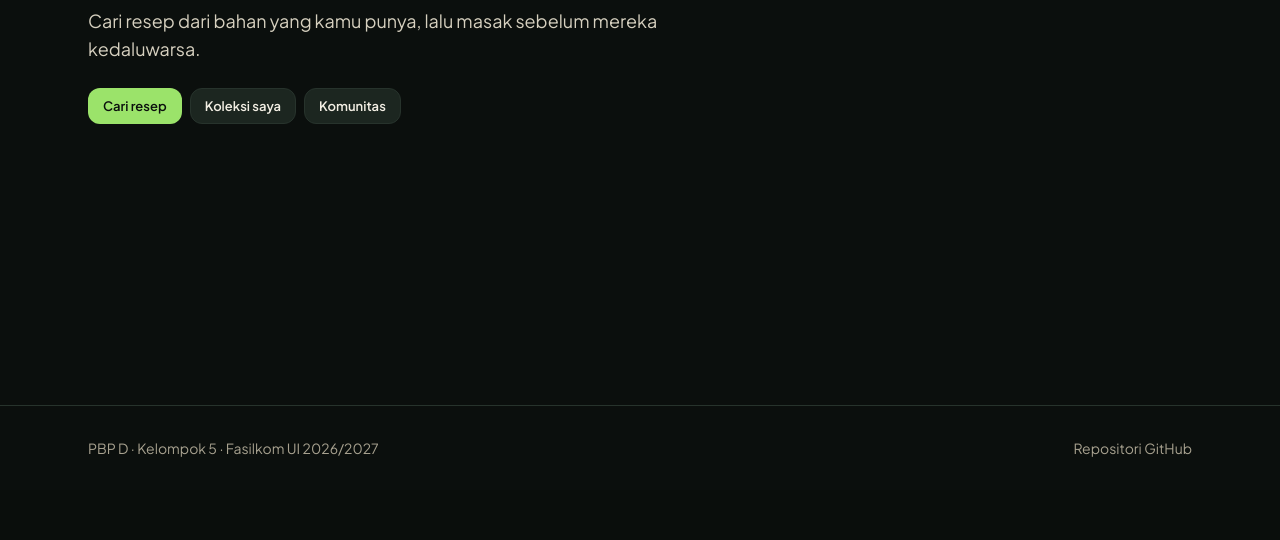
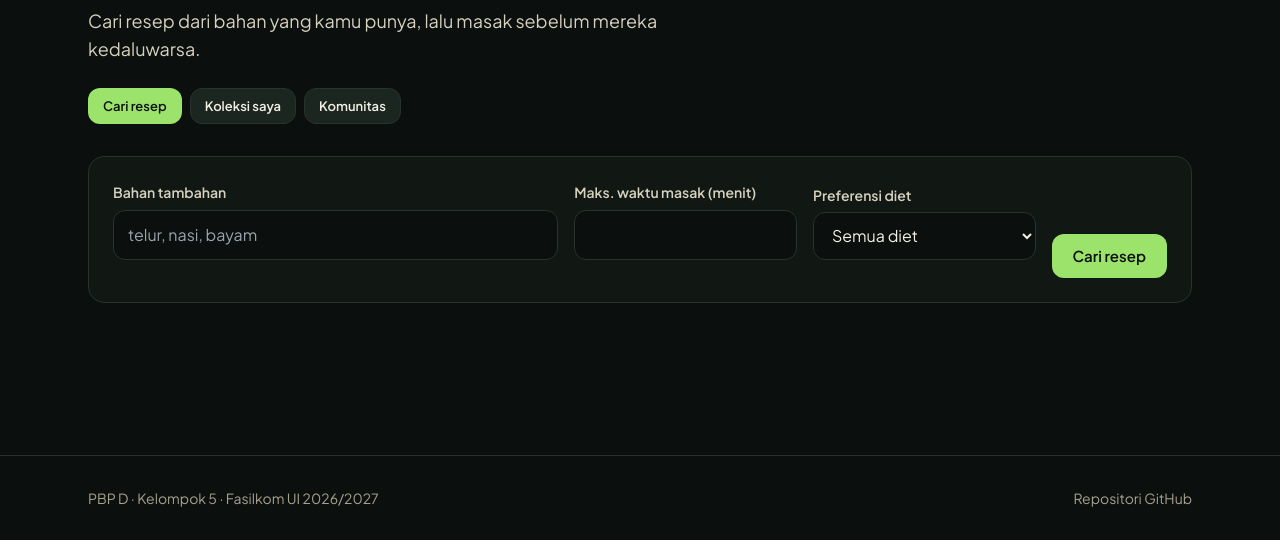
Before and after one commit to PBP-D-kelompok-5/Zero-Spoil-Zero-Waste, a Django app: page /recipes/ in a window 1280 px wide. Shown: the part 310-850 px from the top of the page. Before the commit the page ends 767 px from the top, so only its background shows below. Run offline with Django 5.2, Linux system fonts and the light colour scheme; some libraries are stand-ins or nearby versions.

Commit message:
feat(recipe-alchemist): added Spoonacular ingredient search

```diff
--- a/PantryNecromancer/settings.py
+++ b/PantryNecromancer/settings.py
@@ -14,6 +14,8 @@ import os
 from dotenv import load_dotenv
 
 load_dotenv()
+
+SPOONACULAR_API_KEY = os.getenv('SPOONACULAR_API_KEY')
 
 from pathlib import Path
 
@@ -162,5 +164,3 @@ LOGIN_URL = 'main:login'
 # https://docs.djangoproject.com/en/5.2/ref/settings/#default-auto-field
 
 DEFAULT_AUTO_FIELD = 'django.db.models.BigAutoField'
-
-SPOONACULAR_API_KEY = os.getenv('SPOONACULAR_API_KEY')
--- a/recipe_alchemist/services.py
+++ b/recipe_alchemist/services.py
@@ -1,5 +1,9 @@
+import hashlib
+import json
+
 import requests
 from django.conf import settings
+from django.core.cache import cache
 
 BASE_URL = 'https://api.spoonacular.com'
 
@@ -14,6 +18,8 @@ ID_TO_EN = {
     'mentega': 'butter', 'santan': 'coconut milk',
 }
 
+CACHE_SECONDS = 60 * 60 * 6  # 6 jam
+
 
 def to_english(name):
     name = name.strip().lower()
@@ -27,16 +33,35 @@ class SpoonacularError(Exception):
 def _get(path, params):
     if not settings.SPOONACULAR_API_KEY:
         raise SpoonacularError('API key Spoonacular belum diatur.')
+
+    # Pencarian yang sama dalam 6 jam tidak memakai kuota lagi.
+    key = 'spoon:' + hashlib.md5(f'{path}{json.dumps(params, sort_keys=True)}'.encode()).hexdigest()
+    cached = cache.get(key)
+    if cached is not None:
+        return cached
+
     try:
         response = requests.get(
             f'{BASE_URL}{path}',
             params={**params, 'apiKey': settings.SPOONACULAR_API_KEY},
-            timeout=8,
+            timeout=15,
         )
         response.raise_for_status()
+    except requests.HTTPError as exc:
+        code = exc.response.status_code
+        if code == 402:
+            raise SpoonacularError('Kuota harian Spoonacular habis. Coba lagi besok.') from exc
+        if code in (401, 403):
+            raise SpoonacularError('API key Spoonacular ditolak.') from exc
+        raise SpoonacularError(f'Spoonacular mengembalikan galat {code}.') from exc
+    except requests.Timeout as exc:
+        raise SpoonacularError('Spoonacular terlalu lama merespons.') from exc
     except requests.RequestException as exc:
         raise SpoonacularError('Spoonacular tidak dapat dihubungi.') from exc
-    return response.json()
+
+    data = response.json()
+    cache.set(key, data, CACHE_SECONDS)  # galat tidak disimpan di cache
+    return data
 
 
 def find_by_ingredients(ingredients, *, max_minutes=None, diet='', number=12):
@@ -46,8 +71,8 @@ def find_by_ingredients(ingredients, *, max_minutes=None, diet='', number=12):
 
     found = _get('/recipes/findByIngredients', {
         'ingredients': names,
-        'number': 24,          # fetch extra, since local filters drop some
-        'ranking': 2,          # minimize missing ingredients
+        'number': 12,          # ambil sedikit lebih banyak, karena filter lokal membuang sebagian
+        'ranking': 2,          # minimalkan bahan yang kurang
         'ignorePantry': 'true',
     })
     if not found:
--- a/recipe_alchemist/views.py
+++ b/recipe_alchemist/views.py
@@ -12,7 +12,7 @@ from django.views.decorators.http import require_GET, require_http_methods, requ
 from death_clock.models import PantryItem
 from .forms import RecipeForm, SaveApiRecipeForm, SearchForm
 from .models import Recipe
-from .services import SpoonacularError, find_by_ingredients
+from .services import SpoonacularError, find_by_ingredients, to_english
 
 
 def is_ajax(request):
@@ -33,11 +33,39 @@ def login_required_ajax(view):
     return wrapper
 
 
+def local_matches(request, names, max_minutes, diet, limit=12):
+    """Resep milik sendiri + resep publik komunitas yang memakai bahan yang dicari."""
+    names = sorted({n.strip().lower() for n in names if n.strip()})
+    if not names:
+        return []
+
+    visible = Q(is_public=True)
+    if request.user.is_authenticated:
+        visible |= Q(user=request.user)
+
+    hit = Q()
+    for name in names:
+        hit |= Q(ingredients__icontains=name) | Q(ingredients__icontains=to_english(name))
+
+    queryset = Recipe.objects.filter(visible).filter(hit).select_related('user')
+    if diet:
+        queryset = queryset.filter(diet=diet)
+    if max_minutes:
+        queryset = queryset.filter(Q(cook_time_minutes__lte=max_minutes) | Q(cook_time_minutes__isnull=True))
+
+    recipes = list(queryset)
+    for recipe in recipes:
+        text = recipe.ingredients.lower()
+        recipe.matched = [n for n in names if n in text or to_english(n) in text]
+    recipes.sort(key=lambda r: (-len(r.matched), -r.updated_at.timestamp()))
+    return recipes[:limit]
+
+
 # ---------- Cari (Spoonacular) ----------
 @require_GET
 def recipe_list(request):
     form = SearchForm(request.GET or None)
-    results, error, searched = [], None, False
+    results, local_results, error, searched = [], [], None, False
 
     if request.GET and form.is_valid():
         names = form.cleaned_data['ingredients'].split(',')
@@ -45,15 +73,18 @@ def recipe_list(request):
             names += list(
                 PantryItem.objects.filter(user=request.user).active().values_list('name', flat=True)
             )
+        max_minutes = form.cleaned_data['max_minutes']
+        diet = form.cleaned_data['diet']
         searched = True
+
+        local_results = local_matches(request, names, max_minutes, diet)
         try:
-            results = find_by_ingredients(
-                names,
-                max_minutes=form.cleaned_data['max_minutes'],
-                diet=form.cleaned_data['diet'],
-            )
+            results = find_by_ingredients(names, max_minutes=max_minutes, diet=diet)
         except SpoonacularError as exc:
             error = str(exc)
+
+        api_ids = {r['id'] for r in results}
+        local_results = [r for r in local_results if r.spoonacular_id not in api_ids]
 
     saved_ids = set()
     if request.user.is_authenticated:
@@ -63,7 +94,8 @@ def recipe_list(request):
         )
 
     return render(request, 'recipe_alchemist/recipe_list.html', {
-        'form': form, 'results': results, 'error': error, 'searched': searched, 'saved_ids': saved_ids,
+        'form': form, 'results': results, 'local_results': local_results,
+        'error': error, 'searched': searched, 'saved_ids': saved_ids,
     })
 
 
--- a/templates/recipe_alchemist/recipe_list.html
+++ b/templates/recipe_alchemist/recipe_list.html
@@ -13,19 +13,64 @@
 
   {% include 'recipe_alchemist/partials/tabs.html' with active='search' %}
 
-  {# ...the <form class="pn-form pn-card ..."> search form from before stays exactly the same... #}
+    <form method="get" class="pn-form pn-card mt-8 grid grid-cols-2 items-end gap-3 sm:gap-4 lg:grid-cols-[2fr_1fr_1fr_auto]" role="search">
+    <div class="pn-field col-span-2 lg:col-span-1">
+      <label class="pn-label" for="{{ form.ingredients.id_for_label }}">{{ form.ingredients.label }}</label>
+      {{ form.ingredients }}
+    </div>
+    <div class="pn-field">
+      <label class="pn-label" for="{{ form.max_minutes.id_for_label }}">{{ form.max_minutes.label }}</label>
+      {{ form.max_minutes }}
+    </div>
+    <div class="pn-field">
+      <label class="pn-label" for="{{ form.diet.id_for_label }}">{{ form.diet.label }}</label>
+      {{ form.diet }}
+    </div>
+    <button class="pn-btn pn-btn--primary col-span-2 lg:col-span-1" type="submit">Cari resep</button>
+
+    {% if user.is_authenticated %}
+    <label class="col-span-2 flex items-center gap-2 text-sm lg:col-span-4">
+      {{ form.use_pantry }} {{ form.use_pantry.label }}
+    </label>
+    {% endif %}
+  </form>
 
   <section class="mt-8" aria-live="polite">
+    {% if local_results %}
+      <h2 class="pn-heading mb-4">Dari koleksi &amp; komunitas</h2>
+      <div class="grid gap-4 sm:grid-cols-2 lg:grid-cols-3">
+        {% for recipe in local_results %}
+          <a href="{% url 'recipe_alchemist:recipe_detail' recipe.pk %}" class="pn-card pn-card--accent pn-tone-ecto flex flex-col gap-2 hover:border-bone-400">
+            <h3 class="font-display text-lg font-semibold">{{ recipe.title }}</h3>
+            <p class="text-xs pn-muted">
+              {% if recipe.cook_time_minutes %}{{ recipe.cook_time_minutes }} menit · {% endif %}{{ recipe.ingredient_list|length }} bahan
+            </p>
+            <p class="text-xs pn-muted">Cocok: {{ recipe.matched|join:", " }}</p>
+            <div class="mt-1 flex flex-wrap gap-2">
+              {% if recipe.user_id == user.id %}
+                <span class="pn-badge pn-tone-hex">Resepmu</span>
+              {% else %}
+                <span class="pn-badge pn-tone-ecto">Komunitas · {{ recipe.user.username }}</span>
+              {% endif %}
+            </div>
+          </a>
+        {% endfor %}
+      </div>
+    {% endif %}
+
     {% if error %}
-      <p class="pn-card">{{ error }}</p>
-    {% elif searched and not results %}
-      <p class="pn-card pn-muted">Tidak ada resep yang cocok. Coba longgarkan filter atau tambah bahan.</p>
+      <p class="pn-card mt-8">{{ error }}</p>
     {% elif results %}
+      <h2 class="pn-heading mb-4 {% if local_results %}mt-10{% endif %}">Dari Spoonacular</h2>
       <div class="grid gap-4 sm:grid-cols-2 lg:grid-cols-3">
         {% for r in results %}
           <article class="pn-card flex flex-col gap-3">
-            {% if r.image %}<img src="{{ r.image }}" alt="{{ r.title }}" class="rounded-lg" loading="lazy" />{% endif %}
-            <h2 class="font-display text-lg font-semibold">{{ r.title }}</h2>
+            {% if r.image %}
+              <img src="{{ r.image }}" alt="{{ r.title }}" class="aspect-[312/231] w-full rounded-lg object-cover" loading="lazy" />
+            {% else %}
+              <div class="grid aspect-[312/231] w-full place-items-center rounded-lg bg-crypt-800 text-2xl" aria-hidden="true">🍳</div>
+            {% endif %}
+            <h3 class="font-display text-lg font-semibold">{{ r.title }}</h3>
             <p class="text-xs pn-muted">
               {{ r.used|length }} bahan terpakai · {{ r.missed|length }} kurang
               {% if r.minutes %}· {{ r.minutes }} menit{% endif %}
@@ -54,6 +99,10 @@
         {% endfor %}
       </div>
     {% endif %}
+
+    {% if searched and not results and not local_results and not error %}
+      <p class="pn-card pn-muted">Tidak ada resep yang cocok. Coba longgarkan filter atau tambah bahan.</p>
+    {% endif %}
   </section>
 </div>
 {% endblock content %}
```
